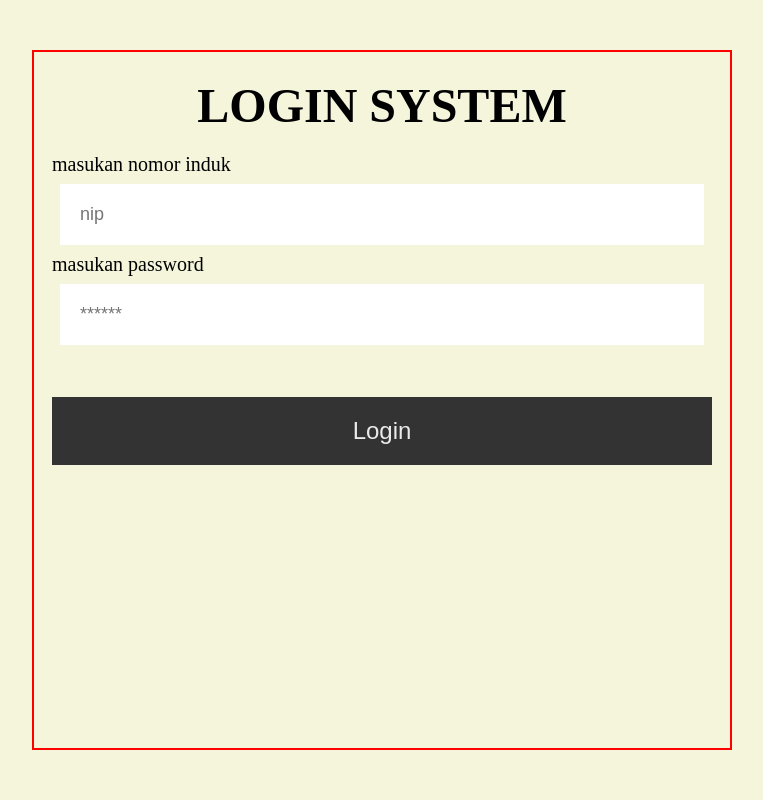
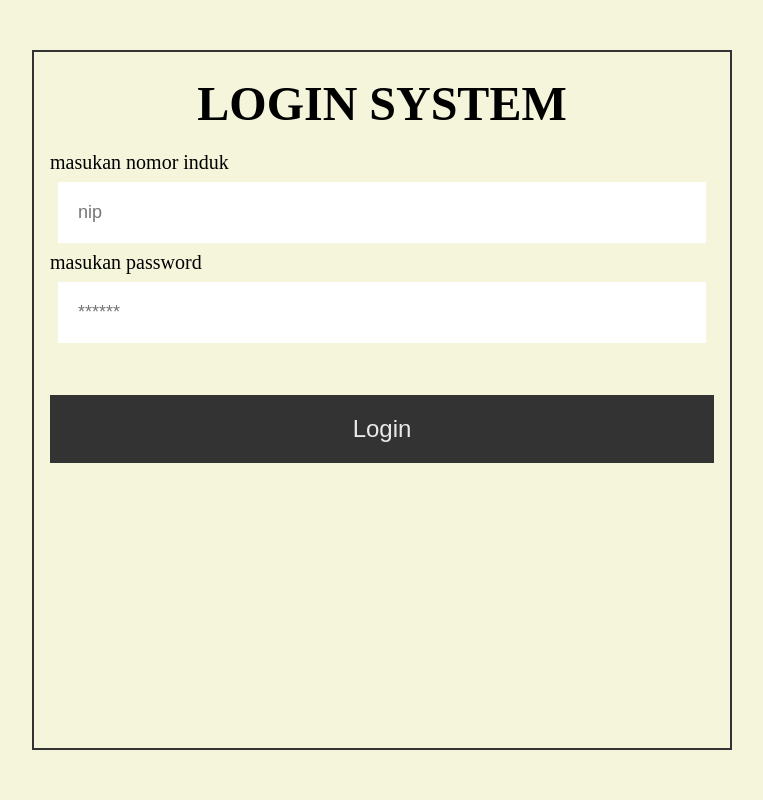
Before and after one commit to robbytrujillo/absensi_karyawan_DC, a PHP site: page / in a window 1280 px wide. Shown: the whole page, without its empty margins (258-1021 px from the left). Run offline with PHP 8.4, Linux system fonts and the light colour scheme.

Commit message:
attendance information system

```diff
--- a/dashboard/action.php
+++ b/dashboard/action.php
@@ -10,7 +10,8 @@ $clock_in = date('H:i:s');
 
 if (isset($_POST['absen'])) {
 
-    $check_absensi = "SELECT tgl FROM attendaces WHERE employe_id = $employe_id";
+    $check_absensi = "SELECT tgl FROM attendaces WHERE employe_id = $employe_id AND tgl='$tgl'";
+
     $check = $db->query($check_absensi);
 
     if ($check->num_rows > 0) {
--- a/dashboard/index-admin.php
+++ b/dashboard/index-admin.php
@@ -1,6 +1,6 @@
 <?php
 
-echo "Hai admin!!";
+echo "Hai, saya admin!!";
 
 ?>
 
--- a/index.php
+++ b/index.php
@@ -4,7 +4,6 @@ if (isset($_SESSION["status"]) && $_SESSION['status'] == "login") {
     header("location:dashboard/index.php");
 }
 ?>
-
 
 
 <!DOCTYPE html>
@@ -30,6 +29,7 @@ if (isset($_SESSION["status"]) && $_SESSION['status'] == "login") {
                 echo "<div class='notif-login'>$msg</div>";
             }
             ?>
+
             <div>
                 <form action="login.php" method="POST" class="form-login">
                     <label>masukan nomor induk</label>
--- a/login.php
+++ b/login.php
@@ -10,7 +10,7 @@ if (isset($_POST['login'])) {
 
     if (strlen($_POST['nip']) <= 2 || strlen($_POST['password']) <= 2) {
         //echo "testing";
-        header("location:index.php?message=data tidak valid");
+        header("location:index.php?message=data yang anda inputkan tidak valid");
     } else {
         // echo "aman";
         $user->set_login_data($_POST['nip'], $_POST['password']);
@@ -29,7 +29,7 @@ if (isset($_POST['login'])) {
                 $_SESSION['fullname'] = $row['fullname'];
                 $_SESSION['role'] = $row['role'];
             }
-            if ($row['role'] == 'admin') {
+            if ($_SESSION['role'] == 'admin') {
                 header("location:dashboard/index-admin.php");
             } else {
                 header("location:dashboard/index.php");
--- a/stylesheet.css
+++ b/stylesheet.css
@@ -15,10 +15,10 @@ body {
 }
 
 .wrapper {
-  border: 2px solid red;
+  border: 2px solid #333;
   width: 700px;
   height: 700px;
-  padding: 18px;
+  padding: 16px;
 }
 
 .form-login {
```
